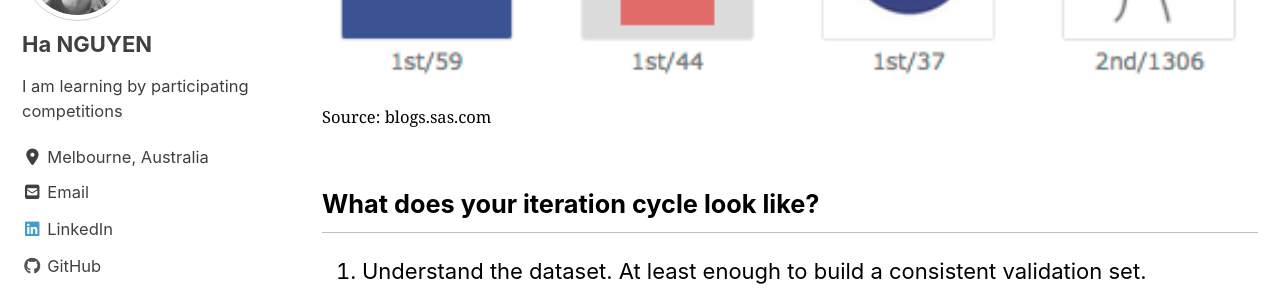
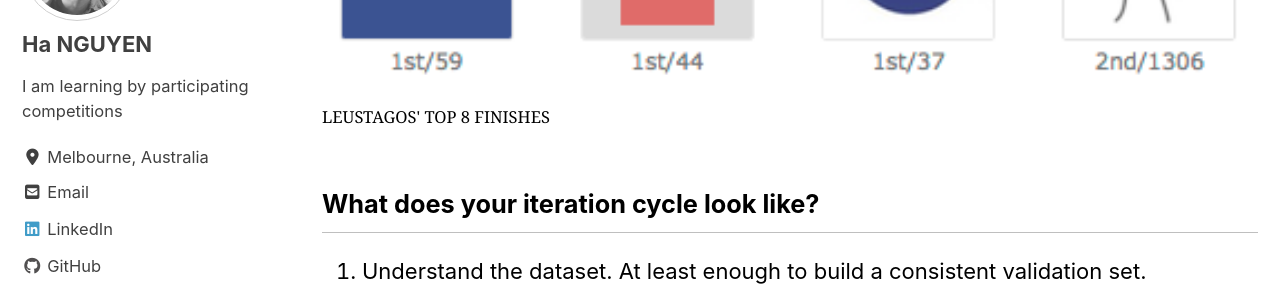
Before and after one commit to datasciblog/datasciblog.github.io, a Jekyll site: the page built from _posts/2016-02-22-profiling-top-kagglers-leustagos-current-7-highest-1.md, in a window 1280 px wide and 900 px high, scrolled down 1259 px. Shown: the part 155-448 px from the top of the window. Built offline with Jekyll 4.4.1, drawn with Linux system fonts in a browser that asks for light colours; cached includes are drawn as plain includes; nearby versions of some CDN libraries.

Commit message:
Update 2016-02-22-profiling-top-kagglers-leustagos-current-7-highest-1.md

```diff
--- a/_posts/2016-02-22-profiling-top-kagglers-leustagos-current-7-highest-1.md
+++ b/_posts/2016-02-22-profiling-top-kagglers-leustagos-current-7-highest-1.md
@@ -30,7 +30,7 @@ Check the dataset to understand how to build a validation set.
 
 <figure>
 	<img src="https://github.com/datasciblog/datasciblog.github.io/blob/master/_posts/images/2016-02-22-profiling-top-kagglers-leustagos-current-7-highest-1/1.png?raw=true">
-  <figcaption>Source: blogs.sas.com</figcaption>
+  <figcaption>LEUSTAGOS' TOP 8 FINISHES</figcaption>
 </figure>
 
 ## What does your iteration cycle look like?
```
